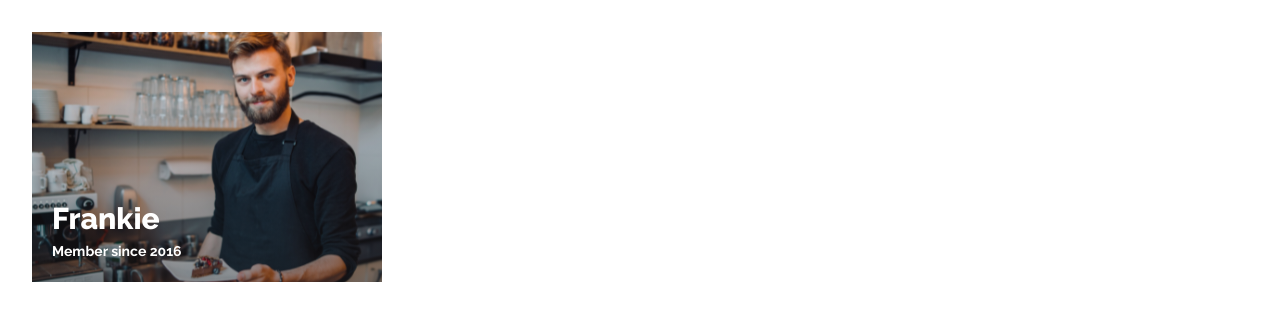
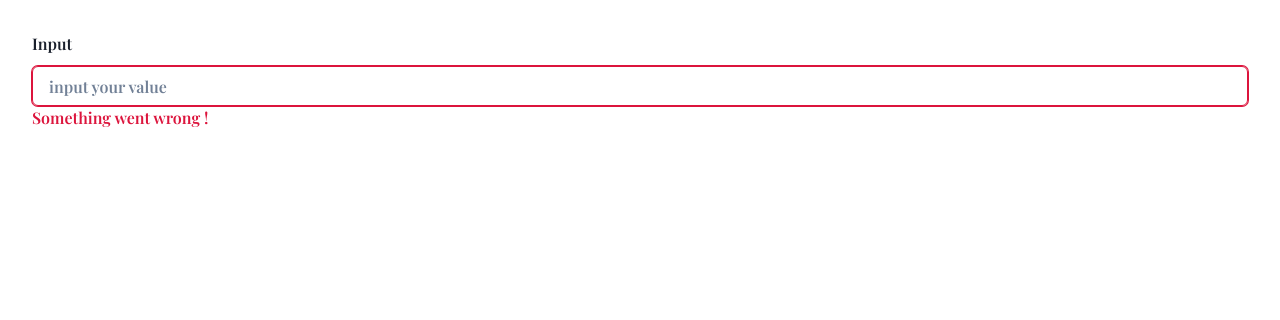
Before and after one commit to harristhai141192/react-training, a React (Vite) app in the folder practice-two-reactjs/: page / in a window 1280 px wide. Shown: the top 320 px of the page. Built offline with nearby package versions, Linux system fonts and the light colour scheme.

Commit message:
draft: #66 adding some code for input component

```diff
--- a/practice-two-reactjs/src/App.tsx
+++ b/practice-two-reactjs/src/App.tsx
@@ -1,16 +1,16 @@
 import './App.css';
 import themes from './themes';
-import Card from '@components/Card';
+import Input from '@components/Input';
 import { ChakraProvider } from '@chakra-ui/react';
 
 function App() {
   return (
     <ChakraProvider theme={themes}>
-      <Card
-        titleText='Frankie'
-        imageBg="url('src/assets/images/Frankie.svg')"
-        subText='Member since 2016'
-        width='350px'
+      <Input
+        labelName='Input'
+        placeholder='input your value'
+        error={true}
+        errorText='Something went wrong !'
       />
     </ChakraProvider>
   );
--- /dev/null
+++ b/practice-two-reactjs/src/components/Input/index.styles.css
@@ -0,0 +1,11 @@
+.labelInput {
+  display: flex;
+  margin-bottom: 10px;
+  align-items: flex-start;
+}
+
+.errorText {
+  display: flex;
+  align-items: flex-start;
+  color: crimson;
+}
--- /dev/null
+++ b/practice-two-reactjs/src/components/Input/index.tsx
@@ -0,0 +1,46 @@
+// Libraries
+import { Input as InputChakra } from '@chakra-ui/react';
+import React, { ChangeEvent } from 'react';
+
+// CSS
+import './index.styles.css';
+
+interface IProps {
+  value?: string;
+  defaultValue?: string;
+  placeholder?: string;
+  isDisabled?: boolean;
+  labelName: string;
+  type?: string;
+  error: boolean;
+  errorText?: string;
+  onChange?: (e: ChangeEvent<HTMLInputElement>) => void;
+}
+
+const Input: React.FC<IProps> = ({
+  defaultValue = '',
+  placeholder = '',
+  isDisabled = false,
+  labelName = '',
+  type,
+  error = false,
+  errorText,
+  onChange,
+}) => (
+  <>
+    <label className='labelInput'>{labelName}</label>
+    <InputChakra
+      isInvalid={error}
+      defaultValue={defaultValue}
+      placeholder={placeholder}
+      isDisabled={isDisabled}
+      errorBorderColor='crimson'
+      type={type}
+      size={'md'}
+      onChange={onChange}
+    />
+    {error && <span className='errorText'>{errorText}</span>}
+  </>
+);
+
+export default Input;
```
Also changed, not shown: 1 other file (tests, documents, lock files or other folders).
